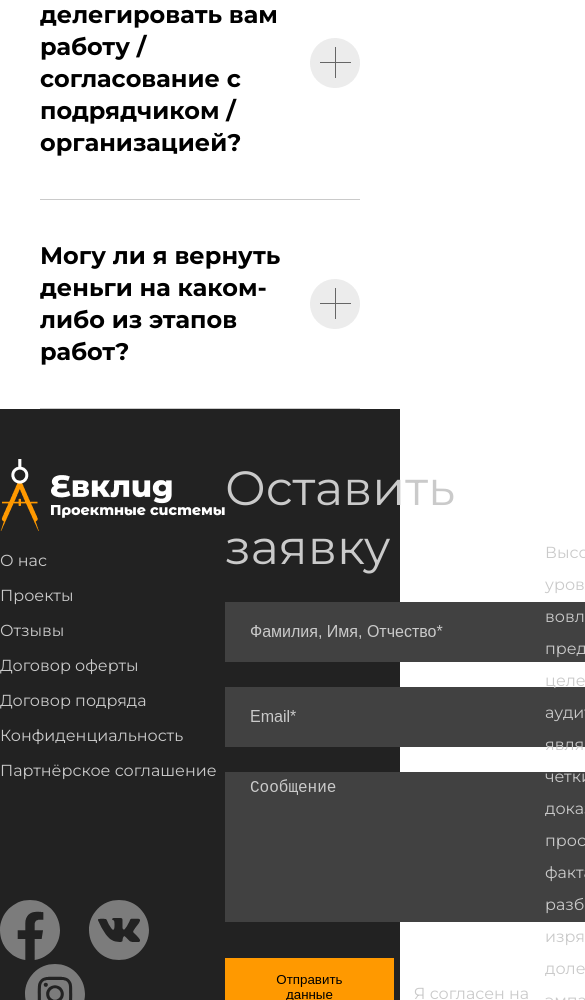
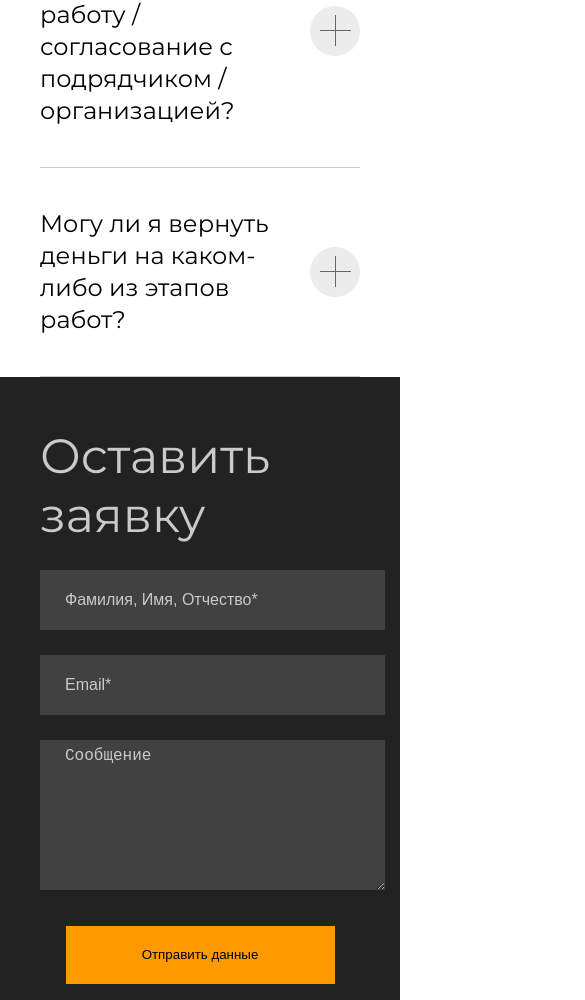
Before and after one commit to shampun359/-, a plain HTML site: page index.html in a window 390 px wide. Shown: the part 5773-6773 px from the top of the page, 585 px wide, since content can reach past the window. Drawn offline with Linux system fonts and the light colour scheme.

Commit message:
Финиш
Эксперемент  с выпадающим текстом

```diff
--- a/style.css
+++ b/style.css
@@ -567,6 +567,12 @@ h4{
         width: 80%;
     }
 }
+@media (max-width:900px){
+    .questions p{
+        font-weight: normal;
+    }
+}
+
 /*FOOOOTEEEEEER*/
 footer{
     display: flex;
@@ -626,7 +632,7 @@ footer a:active{
     width: 80%;
 }
 #name, #email, textarea{
-    width: 570px;
+    width: 530px;
     height: 60px;
     background: #414141;
     font-style: normal;
@@ -687,3 +693,35 @@ textarea{
     width: 80%;
     margin-top: 78px;
 }
+@media (max-width:1420px){
+    .footer_right{
+        display: none;
+    }
+}
+@media (max-width:880px){
+    .footer_menu{
+        display: none;
+    }
+    footer{
+        flex-direction: column;
+        padding-left: 10%;
+        flex-direction: column-reverse;
+        align-items: center;
+        padding-left: 0%;
+    }
+    .footer_left{
+        margin-top: 50px;
+    }
+    .social {
+        margin-top: 16px;
+    }
+    .post_form_butt{
+        flex-direction: column;
+        align-items: center;
+    }
+}
+@media (max-width:680px){
+    #name, #email, textarea {
+        width: 100%;
+    }
+}
```
Also changed, not shown: index.html (line endings or trailing spaces).
